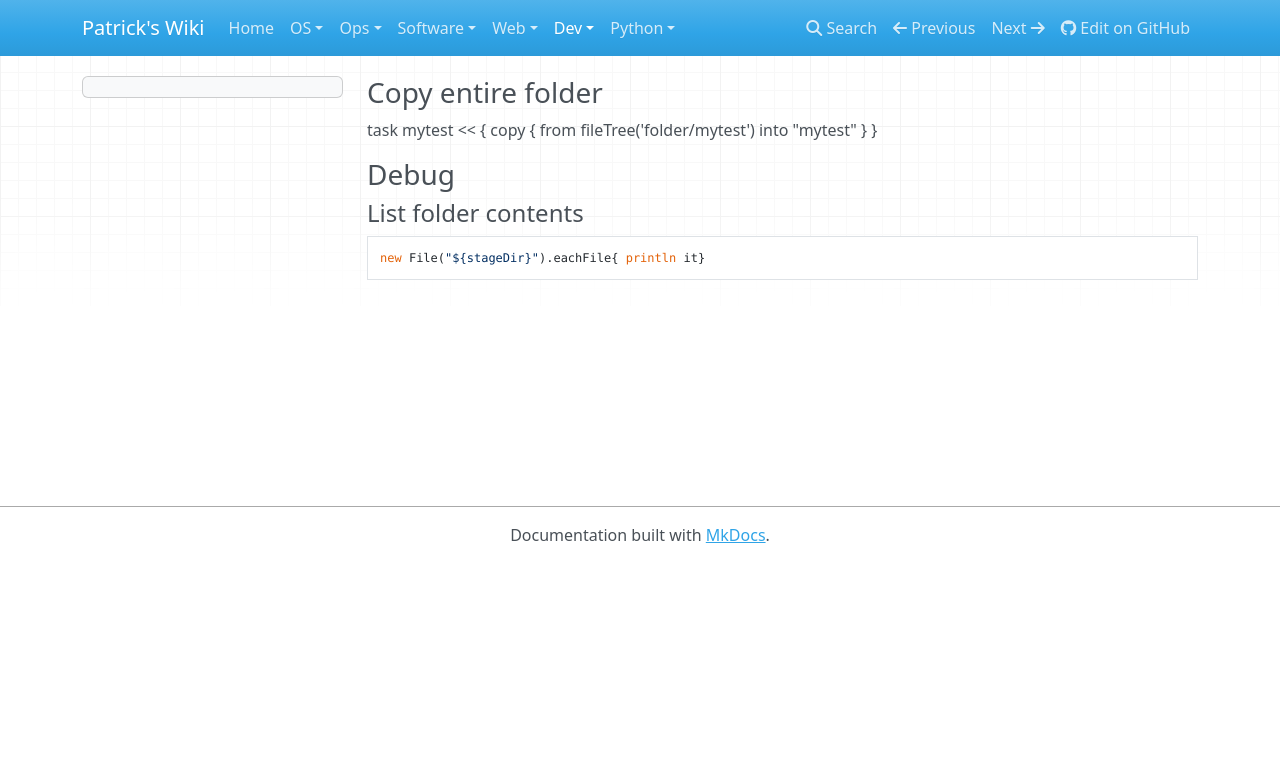
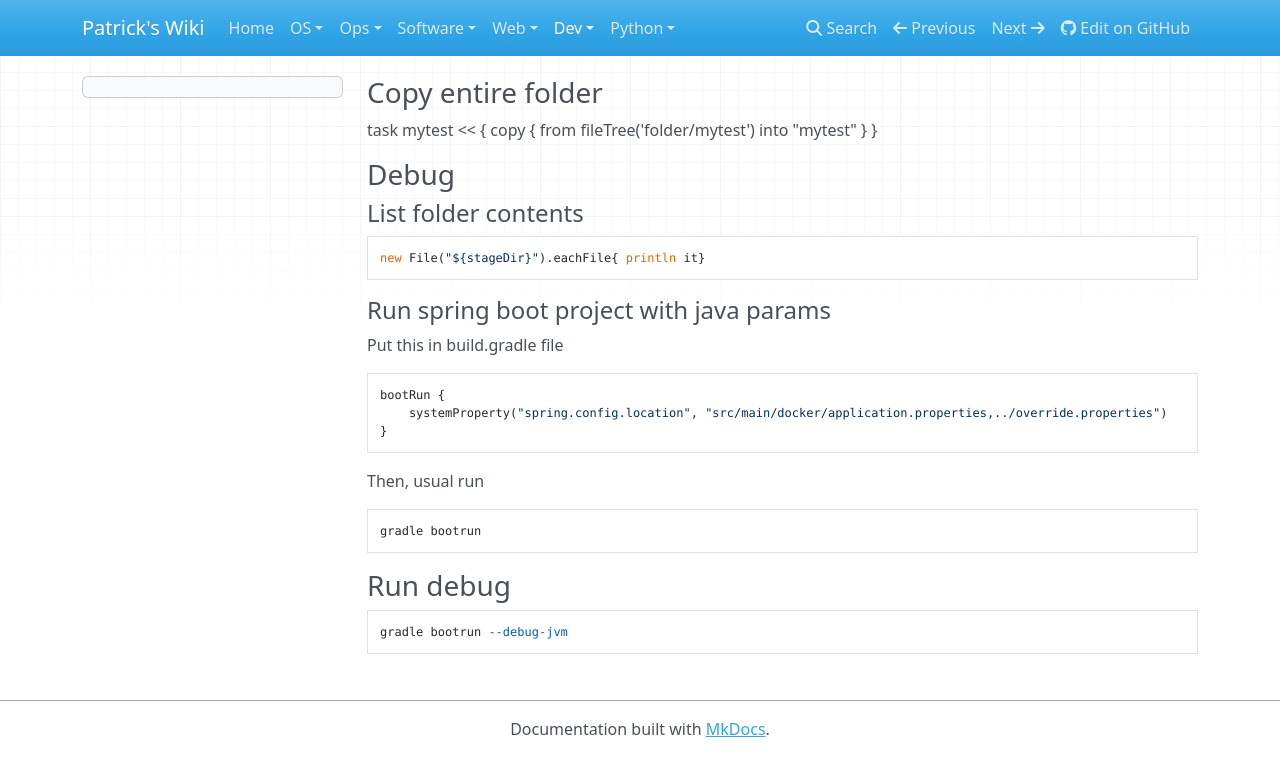
Before and after one commit to patsancu/wiki, an MkDocs documentation site: the page built from docs/dev/Java/Gradle.md, in a window 1280 px wide. Shown: the top 776 px of the page. Built offline with MkDocs 1.6.1, drawn with Linux system fonts in a browser that asks for light colours; nearby versions of some CDN libraries.

Commit message:
gradle bootRun and debug

````diff
--- a/docs/dev/Java/Gradle.md
+++ b/docs/dev/Java/Gradle.md
@@ -11,3 +11,19 @@ task mytest << {
 ```
 new File("${stageDir}").eachFile{ println it}
 ```
+
+#### Run spring boot project with java params
+Put this in build.gradle file
+```
+bootRun {
+    systemProperty("spring.config.location", "src/main/docker/application.properties,../override.properties")
+}
+```
+Then, usual run
+```
+gradle bootrun
+```
+### Run debug
+```
+gradle bootrun --debug-jvm
+```
````
